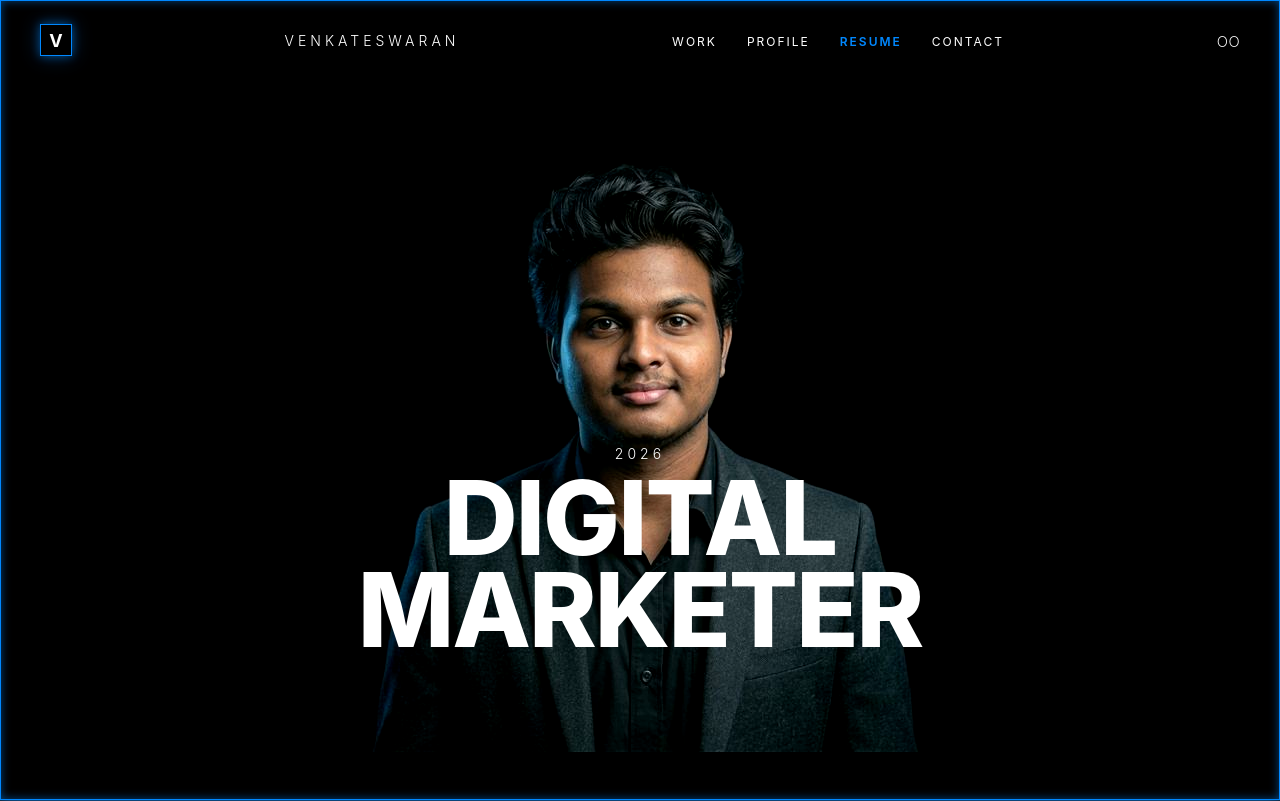
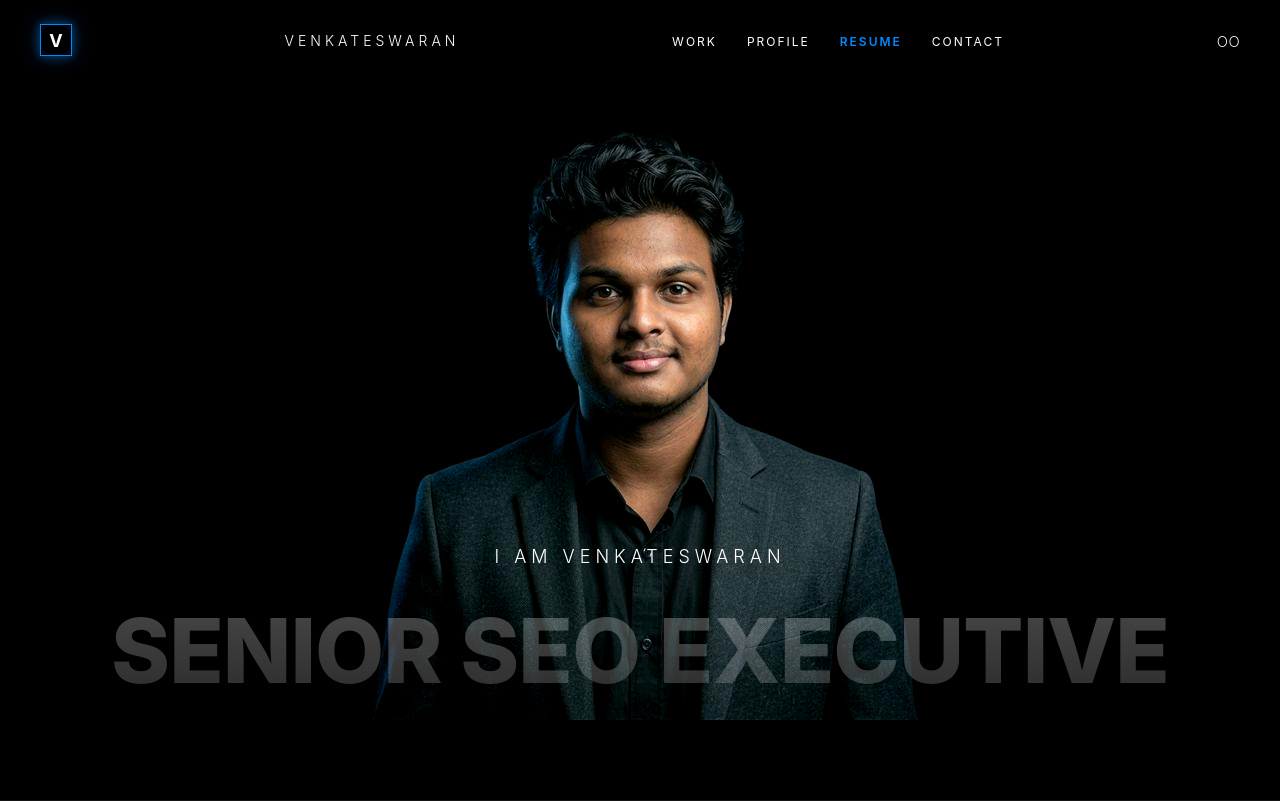
Before and after one commit to Venkat2801489/portfolio-site, a React (Vite) app: page / in a window 1280 px wide. Shown: the top 801 px of the page. Built offline with nearby package versions, Linux system fonts and the light colour scheme.

Commit message:
feat: sync live dashboard data and enhance profile/contact UI

```diff
--- a/src/components/Contact.css
+++ b/src/components/Contact.css
@@ -76,18 +76,20 @@
   padding: 1.5rem;
   border-radius: 100px;
   border: none;
-  background: #ff3b3b;
+  background: var(--accent-color, #0088ff);
   color: #fff;
   font-weight: 700;
   font-size: 18px;
   cursor: pointer;
-  transition: all 0.3s ease;
+  transition: all 0.4s cubic-bezier(0.16, 1, 0.3, 1);
+  box-shadow: 0 10px 30px rgba(0, 136, 255, 0.2);
 }
 
 .submit-btn:hover {
-  background: #ff5252;
+  background: #fff;
+  color: #000;
   transform: translateY(-2px);
-  box-shadow: 0 10px 30px rgba(255, 59, 59, 0.3);
+  box-shadow: 0 15px 40px rgba(0, 136, 255, 0.4);
 }
 
 .contact-availability {
--- a/src/components/Dashboard.jsx
+++ b/src/components/Dashboard.jsx
@@ -355,7 +355,7 @@ const Dashboard = () => {
                             onChange={e => updatePersonalInfo('name', e.target.value)} />
                         </div>
                         <div className="input-group">
-                          <label>Professional Role</label>
+                          <label>Professional Role (Subtitle)</label>
                           <input type="text" value={localData.personalInfo.role}
                             onChange={e => updatePersonalInfo('role', e.target.value)} />
                         </div>
@@ -371,6 +371,48 @@ const Dashboard = () => {
                           <input type="text" value={localData.personalInfo.portrait}
                             onChange={e => updatePersonalInfo('portrait', e.target.value)} />
                         </div>
+                      </div>
+                    </div>
+
+                    <div className="config-card full">
+                      <h3>Rotating Hero Designations</h3>
+                      <p className="section-hint">These titles animate in sequence on your Home page's main hero section.</p>
+                      <div className="designations-editor">
+                        {(localData.personalInfo.designations || []).map((desc, idx) => (
+                          <div key={idx} className="input-group designation-row" style={{ display: 'flex', gap: '10px', marginBottom: '10px' }}>
+                            <input
+                              type="text"
+                              value={desc}
+                              placeholder="e.g. SEO Specialist"
+                              style={{ flex: 1 }}
+                              onChange={e => {
+                                const newDescs = [...localData.personalInfo.designations];
+                                newDescs[idx] = e.target.value;
+                                updatePersonalInfo('designations', newDescs);
+                              }}
+                            />
+                            <button
+                              className="row-delete-btn"
+                              style={{ padding: '0 15px', background: 'rgba(255,0,0,0.1)', color: '#ff4444', border: '1px solid rgba(255,0,0,0.2)', borderRadius: '4px', cursor: 'pointer' }}
+                              onClick={() => {
+                                const newDescs = localData.personalInfo.designations.filter((_, i) => i !== idx);
+                                updatePersonalInfo('designations', newDescs);
+                              }}
+                            >
+                              REMOVE
+                            </button>
+                          </div>
+                        ))}
+                        <button
+                          className="ghost-add-btn sm"
+                          style={{ marginTop: '5px' }}
+                          onClick={() => {
+                            const newDescs = [...(localData.personalInfo.designations || []), ""];
+                            updatePersonalInfo('designations', newDescs);
+                          }}
+                        >
+                          + ADD DESIGNATION
+                        </button>
                       </div>
                     </div>
 
--- a/src/components/Feed.css
+++ b/src/components/Feed.css
@@ -29,6 +29,7 @@
   display: flex;
   flex-direction: column;
   gap: 0;
+  text-align: right;
 }
 
 .feed__year {
--- a/src/components/Feed.jsx
+++ b/src/components/Feed.jsx
@@ -31,15 +31,6 @@ const Feed = () => {
           </motion.span>
 
           <div className="feed__title-wrap">
-            <motion.span
-              className="feed__year"
-              initial={{ opacity: 0 }}
-              whileInView={{ opacity: 1 }}
-              transition={{ duration: 0.8 }}
-              viewport={{ once: true }}
-            >
-              2026
-            </motion.span>
             <motion.h2
               className="feed__main-title"
               initial={{ opacity: 0, y: 30 }}
--- a/src/components/Hero.css
+++ b/src/components/Hero.css
@@ -29,30 +29,48 @@
   max-height: 95vh;
   object-fit: contain;
   filter: brightness(1.1) contrast(1.1);
-  transform: translateY(5%);
+  transform: translateY(0%);
 }
 
 .hero__title {
   position: absolute;
-  bottom: 10%;
+  bottom: 0%;
   left: 0;
   right: 0;
   text-align: center;
   pointer-events: none;
+  z-index: 10;
+  padding-bottom: 20px;
 }
 
-.hero__year {
-  font-size: 14px;
-  letter-spacing: 4px;
+.hero__intro {
+  font-size: clamp(14px, 2vw, 18px);
+  letter-spacing: 5px;
   font-weight: 300;
-  margin-bottom: 10px;
-  opacity: 0.6;
+  margin-bottom: 5px;
+  text-transform: uppercase;
+  opacity: 0.8;
+  color: #fff;
+}
+
+.hero__main-container {
+  position: relative;
+  height: clamp(50px, 10vw, 130px);
+  display: flex;
+  align-items: center;
+  justify-content: center;
 }
 
 .hero__main {
-  font-size: clamp(40px, 8vw, 120px);
+  position: absolute;
+  font-size: clamp(32px, 7vw, 110px);
   text-transform: uppercase;
   font-weight: 800;
-  letter-spacing: -2px;
-  line-height: 0.9;
+  letter-spacing: -1px;
+  line-height: 1;
+  white-space: nowrap;
+  background: linear-gradient(to bottom, #fff, #aaa);
+  -webkit-background-clip: text;
+  background-clip: text;
+  -webkit-text-fill-color: transparent;
 }
--- a/src/components/Hero.jsx
+++ b/src/components/Hero.jsx
@@ -1,5 +1,5 @@
 import React from 'react';
-import { motion } from 'framer-motion';
+import { motion, AnimatePresence } from 'framer-motion';
 import './Hero.css';
 
 import { usePortfolio } from '../context/PortfolioContext';
@@ -7,6 +7,15 @@ import { usePortfolio } from '../context/PortfolioContext';
 const Hero = () => {
   const { portfolioData } = usePortfolio();
   const { personalInfo } = portfolioData;
+  const [designationIndex, setDesignationIndex] = React.useState(0);
+  const designations = personalInfo.designations || [personalInfo.role];
+
+  React.useEffect(() => {
+    const timer = setInterval(() => {
+      setDesignationIndex((prev) => (prev + 1) % designations.length);
+    }, 3000);
+    return () => clearInterval(timer);
+  }, [designations.length]);
 
   return (
     <section className="hero">
@@ -19,22 +28,28 @@ const Hero = () => {
         >
           <img src={personalInfo.portrait} alt={`${personalInfo.name} Portrait`} className="hero__portrait" />
           <div className="hero__title">
-            <motion.h2
-              className="hero__year"
+            <motion.div
+              className="hero__intro"
               initial={{ opacity: 0, y: 20 }}
               animate={{ opacity: 1, y: 0 }}
               transition={{ duration: 1, delay: 0.5 }}
             >
-              2026
-            </motion.h2>
-            <motion.h1
-              className="hero__main"
-              initial={{ opacity: 0, y: 40 }}
-              animate={{ opacity: 1, y: 0 }}
-              transition={{ duration: 1, delay: 0.7 }}
-            >
-              {personalInfo.role}
-            </motion.h1>
+              I am {personalInfo.name}
+            </motion.div>
+            <div className="hero__main-container">
+              <AnimatePresence mode="wait">
+                <motion.h1
+                  key={designations[designationIndex]}
+                  className="hero__main"
+                  initial={{ opacity: 0, y: 20 }}
+                  animate={{ opacity: 1, y: 0 }}
+                  exit={{ opacity: 0, y: -20 }}
+                  transition={{ duration: 0.5, ease: "easeInOut" }}
+                >
+                  {designations[designationIndex]}
+                </motion.h1>
+              </AnimatePresence>
+            </div>
           </div>
         </motion.div>
       </div>
--- a/src/components/Profile.css
+++ b/src/components/Profile.css
@@ -22,12 +22,12 @@
 }
 
 .prof-hero__img-wrap {
-  width: 320px;
-  height: 320px;
-  border-radius: 24px;
+  width: 420px;
+  height: 420px;
+  border-radius: 32px;
   overflow: hidden;
   flex-shrink: 0;
-  box-shadow: 0 30px 80px rgba(0, 0, 0, 0.8);
+  box-shadow: 0 40px 100px rgba(0, 0, 0, 0.9);
 }
 
 .prof-hero__img {
@@ -46,20 +46,21 @@
 }
 
 .prof-hero__name {
-  font-size: clamp(32px, 5vw, 56px);
+  font-size: clamp(42px, 8vw, 84px);
   font-weight: 800;
-  letter-spacing: -2px;
+  letter-spacing: -3px;
   color: #fff;
   margin: 0;
+  line-height: 1;
 }
 
 .prof-hero__role {
-  font-size: 15px;
+  font-size: 18px;
   font-weight: 300;
-  letter-spacing: 2px;
+  letter-spacing: 4px;
   text-transform: uppercase;
-  color: rgba(255, 255, 255, 0.45);
-  margin: 0;
+  color: rgba(255, 255, 255, 0.5);
+  margin: 1rem 0 0;
 }
 
 /* ---- Body Content Grid ---- */
--- a/src/context/PortfolioContext.jsx
+++ b/src/context/PortfolioContext.jsx
@@ -4,7 +4,7 @@ import { initialData } from '../data/initialData';
 const PortfolioContext = createContext();
 
 // Increment this whenever initialData schema changes, to bust stale localStorage
-const DATA_VERSION = '5'; // Incremented for SEO data structure
+const DATA_VERSION = '6'; // Incremented for hero designations update
 
 export const PortfolioProvider = ({ children }) => {
   const [portfolioData, setPortfolioData] = useState(() => {
--- a/src/data/initialData.js
+++ b/src/data/initialData.js
@@ -2,6 +2,7 @@ export const initialData = {
   personalInfo: {
     name: "Venkateswaran",
     role: "Digital Marketer",
+    designations: ["Digital Marketing Specialist", "SEO Executive", "Senior SEO Executive"],
     email: "hello@venkat.design",
     bio: [
       "Venkateswaran is a **digital marketer, growth strategist,** and **creative direction enthusiast**. Based in Chennai, his career has evolved through a deep passion for building high-impact brand identities.",
@@ -16,8 +17,6 @@ export const initialData = {
     portrait: "/assets/portrait_final.png",
     resumeUrl: "/resume.pdf"
   },
-
-  // Focus / Skills shown on the Home page (can be enabled/disabled)
   focus: [
     { id: 1, label: "Brand Experience", enabled: true },
     { id: 2, label: "Digital Marketing", enabled: true },
@@ -27,39 +26,22 @@ export const initialData = {
     { id: 6, label: "Marketing Automation", enabled: true },
     { id: 7, label: "AI Workflows", enabled: true }
   ],
-
-  // Facts / About paragraphs shown on the Home page
   facts: [
     "I've dedicated my career to the intersection of Brand and Product Design, known as Brand Experience Design. Focusing on highly crafted visual design, interactive prototyping across devices and hardware, as well as an emotive and intentional approach to integrating brand and visual identity systems within digital product experiences. /",
     "I currently lead the Brand Experience (Brand XP) team at Dropbox as both a manager and an individual contributor. I oversee a team of product, brand, and motion designers. /",
     "The Brand XP team operates as a horizontal partner to the Engineering, Product, and Design organizations. We collaborate with product teams at various altitudes to elevate design craft, create branded product experiences that connect emotionally with customers, and evolve our visual identity system across our portfolio of products. /",
     "Over the years, I've analyzed, identified, and designed hundreds of emotive product experiences that have shaped how people perceive and engage with brands they know and love. By focusing on emotion, understanding a user's emotional state, and tapping into key moments, I've been able to infuse brand into product experiences in ways that build trust, drive preference, and create deep affinity for some of the world's most recognized brands. /"
   ],
-
   experiences: [
     { id: 1, company: "Dropbox", role: "Product Design", logo: "", period: "SEPT 2022 - PRESENT" },
     { id: 2, company: "Robinhood", role: "Product Design", logo: "", period: "JAN 2021 - AUG 2022" },
     { id: 3, company: "Lyft", role: "Product Design", logo: "", period: "JUN 2019 - DEC 2020" },
     { id: 4, company: "SurveyMonkey", role: "Product Design", logo: "", period: "MAR 2018 - MAY 2019" }
   ],
-
   certifications: [
-    {
-      id: 1,
-      name: "Advanced Digital Marketing",
-      issuer: "Google Career Certificates",
-      logo: "",
-      link: "https://drive.google.com/your-certificate-1"
-    },
-    {
-      id: 2,
-      name: "SEO Expert Certification",
-      issuer: "HubSpot Academy",
-      logo: "",
-      link: "https://drive.google.com/your-certificate-2"
-    }
+    { id: 1, name: "Advanced Digital Marketing", issuer: "Google Career Certificates", logo: "", link: "https://drive.google.com/your-certificate-1" },
+    { id: 2, name: "SEO Expert Certification", issuer: "HubSpot Academy", logo: "", link: "https://drive.google.com/your-certificate-2" }
   ],
-
   projects: [
     {
       id: 1,
@@ -69,9 +51,6 @@ export const initialData = {
       image: "https://images.unsplash.com/photo-1569336415962-a4bd9f6dfc0f?q=80&w=2000&auto=format&fit=crop",
       year: "2024",
       description: "Scaling local search visibility through advanced GMB strategies and review management.",
-      driveLink: "",
-      notionLink: "",
-      gallery: [],
       sections: [
         { id: 101, type: "text", heading: "Overview", content: "This project focused on scaling local search visibility for a regional business through targeted Google Maps strategies." },
         { id: 102, type: "text", heading: "The Challenge", content: "The client had low visibility in local search results despite having a strong offline presence." },
@@ -81,8 +60,7 @@ export const initialData = {
       seo: {
         title: "Google Maps SEO Case Study | Venkateswaran",
         description: "How we achieved a 3x increase in map views using advanced GMB strategies.",
-        keywords: "GMB SEO, Local SEO, Google Maps Optimization",
-        canonical: ""
+        keywords: "GMB SEO, Local SEO, Google Maps Optimization"
       }
     },
     {
@@ -93,9 +71,6 @@ export const initialData = {
       image: "https://images.unsplash.com/photo-1460925895917-afdab827c52f?q=80&w=2426&auto=format&fit=crop",
       year: "2023",
       description: "Driving 200% increase in organic traffic for a series-B fintech startup through content clusters.",
-      driveLink: "",
-      notionLink: "",
-      gallery: [],
       sections: [
         { id: 201, type: "text", heading: "Overview", content: "Driving 200% increase in organic traffic for a series-B fintech startup through content clusters and technical SEO." },
         { id: 202, type: "text", heading: "The Challenge", content: "Keyword cannibalization and technical debt were the primary bottlenecks causing growth plateau." },
@@ -105,8 +80,7 @@ export const initialData = {
       seo: {
         title: "SaaS SEO Growth Strategy | 200% Traffic Increase",
         description: "A deep dive into fintech SaaS SEO and content cluster strategies.",
-        keywords: "SaaS SEO, Growth Marketing, Fintech Marketing",
-        canonical: ""
+        keywords: "SaaS SEO, Growth Marketing, Fintech Marketing"
       }
     },
     {
@@ -117,9 +91,6 @@ export const initialData = {
       image: "https://images.unsplash.com/photo-1614332287897-cdc485fa562d?q=80&w=2070&auto=format&fit=crop",
       year: "2024",
       description: "Building high-performance e-commerce sites using WordPress as a decoupled CMS.",
-      driveLink: "",
-      notionLink: "",
-      gallery: [],
       sections: [
         { id: 301, type: "text", heading: "Overview", content: "Building high-performance e-commerce sites using WordPress as a decoupled headless CMS." },
         { id: 302, type: "text", heading: "The Challenge", content: "The client needed a fast, scalable e-commerce experience without the performance limitations of traditional WordPress themes." },
@@ -129,8 +100,7 @@ export const initialData = {
       seo: {
         title: "Headless WordPress E-commerce | High Performance Web",
         description: "Case study on decoupled WordPress architecture with React frontend.",
-        keywords: "Headless WordPress, React E-commerce, Performance Optimization",
-        canonical: ""
+        keywords: "Headless WordPress, React E-commerce, Performance Optimization"
       }
     },
     {
@@ -141,9 +111,6 @@ export const initialData = {
       image: "https://images.unsplash.com/photo-1551288049-bbbda536339a?q=80&w=2070&auto=format&fit=crop",
       year: "2022",
       description: "Developing custom scripts to automate lead qualification and CRM synchronization.",
-      driveLink: "",
-      notionLink: "",
-      gallery: [],
       sections: [
         { id: 401, type: "text", heading: "Overview", content: "Developing custom automation scripts to qualify leads and sync data with CRM systems." },
         { id: 402, type: "text", heading: "The Challenge", content: "Manual lead qualification was consuming significant team time and causing delays in follow-ups." },
@@ -153,8 +120,7 @@ export const initialData = {
       seo: {
         title: "CRM Marketing Automation | Lead Gen Optimization",
         description: "Automating lead qualification to reduce response time by 40%.",
-        keywords: "Marketing Automation, CRM Sync, Lead Qualification",
-        canonical: ""
+        keywords: "Marketing Automation, CRM Sync, Lead Qualification"
       }
     },
     {
@@ -165,9 +131,6 @@ export const initialData = {
       image: "https://images.unsplash.com/photo-1677442136019-21780ecad995?q=80&w=2070&auto=format&fit=crop",
       year: "2024",
       description: "Leveraging Anthropic's Claude for advanced content modeling and personalized marketing.",
-      driveLink: "",
-      notionLink: "",
-      gallery: [],
       sections: [
         { id: 501, type: "text", heading: "Overview", content: "Leveraging Claude AI for advanced content modeling and personalized marketing at scale." },
         { id: 502, type: "text", heading: "The Challenge", content: "Creating personalized content at scale was resource-intensive and inconsistent in quality." },
@@ -177,8 +140,7 @@ export const initialData = {
       seo: {
         title: "AI Marketing Workflows | Scaling with Claude",
         description: "How we used Generative AI to scale content production while reducing costs by 60%.",
-        keywords: "AI Marketing, Claude AI, Content Scaling",
-        canonical: ""
+        keywords: "AI Marketing, Claude AI, Content Scaling"
       }
     },
     {
@@ -189,9 +151,6 @@ export const initialData = {
       image: "https://images.unsplash.com/photo-1551288049-bbbda536339a?q=80&w=2070&auto=format&fit=crop",
       year: "2023",
       description: "A comprehensive Google Sheets resource for tracking multi-channel marketing ROI.",
-      driveLink: "",
-      notionLink: "",
-      gallery: [],
       sections: [
         { id: 601, type: "text", heading: "Overview", content: "A comprehensive Google Sheets system for tracking multi-channel marketing ROI and campaign performance." },
         { id: 602, type: "text", heading: "The Challenge", content: "Marketing data was scattered across platforms with no unified view of ROI." },
@@ -201,13 +160,10 @@ export const initialData = {
       seo: {
         title: "Marketing ROI Dashboard | Google Sheets Resource",
         description: "Unified marketing reporting system pulling data from GA4 and GSC.",
-        keywords: "Marketing Analytics, ROI Dashboard, Google Sheets reporting",
-        canonical: ""
+        keywords: "Marketing Analytics, ROI Dashboard, Google Sheets reporting"
       }
     }
   ],
-
-  // New SEO Page Management
   seo: {
     pages: {
       home: {
@@ -235,12 +191,11 @@ export const initialData = {
         slug: "/contact",
         title: "Contact | Work with Venkateswaran",
         description: "Get in touch for digital marketing consultation or creative direction projects.",
-        keywords: "Hire Digital Marketer, Marketing Consultant Chennai",
+        keywords: "Hire Digital Marketer, Marketing consultant Chennai",
         canonical: "https://venkats-portfolio.vercel.app/contact"
       }
     }
   },
-
   footer: {
     address: "Permanently located in Chennai, Tamil Nadu",
     tagline: "Building digital bridges between brands and people."
--- a/src/index.css
+++ b/src/index.css
@@ -21,18 +21,6 @@ body {
 }
 
 /* The blue neon border around the entire viewport */
-body::before {
-  content: "";
-  position: fixed;
-  top: 0;
-  left: 0;
-  right: 0;
-  bottom: 0;
-  border: 1px solid var(--accent-color);
-  box-shadow: inset var(--neon-glow), var(--neon-glow);
-  pointer-events: none;
-  z-index: 1000;
-}
 
 a {
   color: inherit;
```
